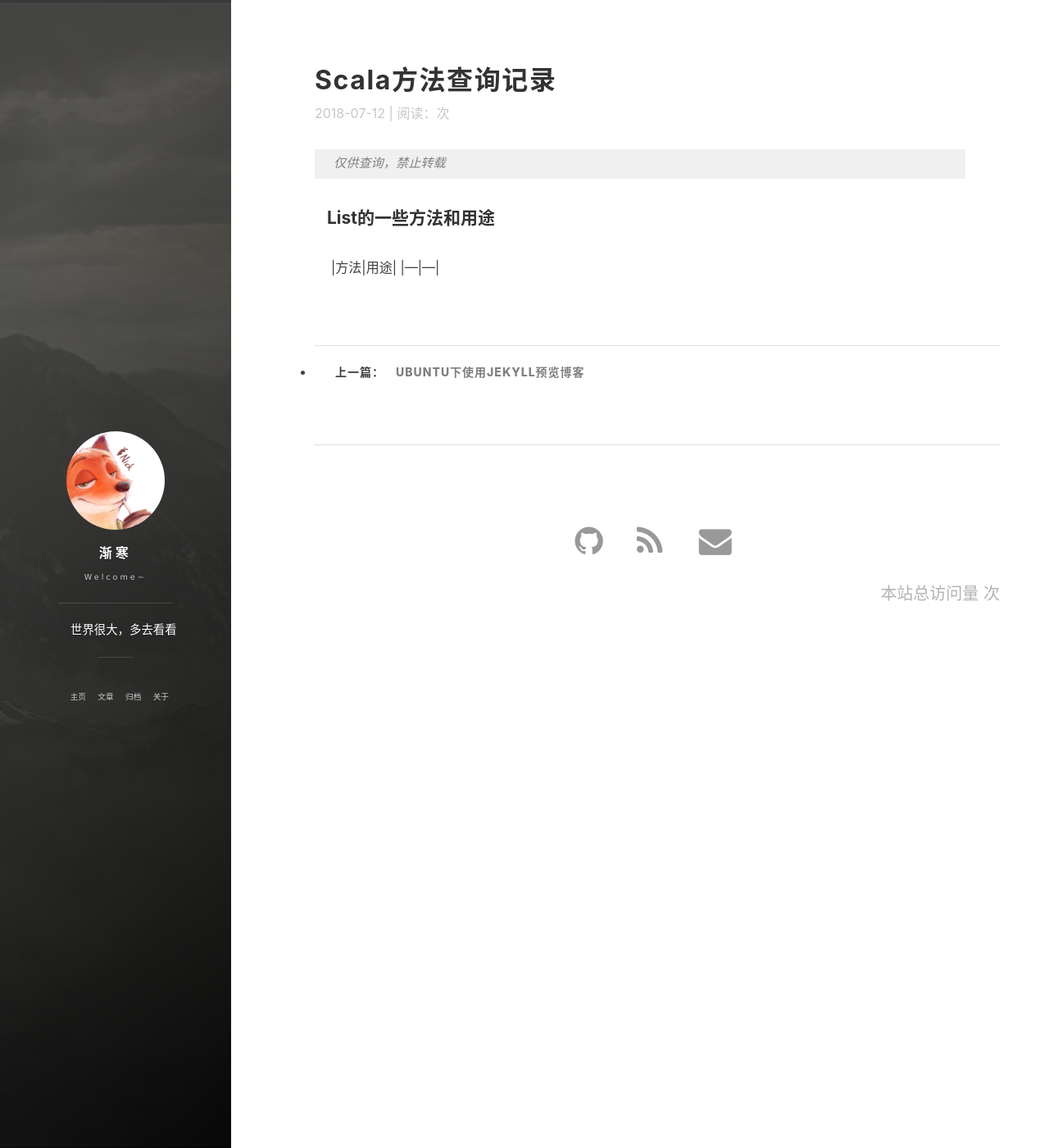
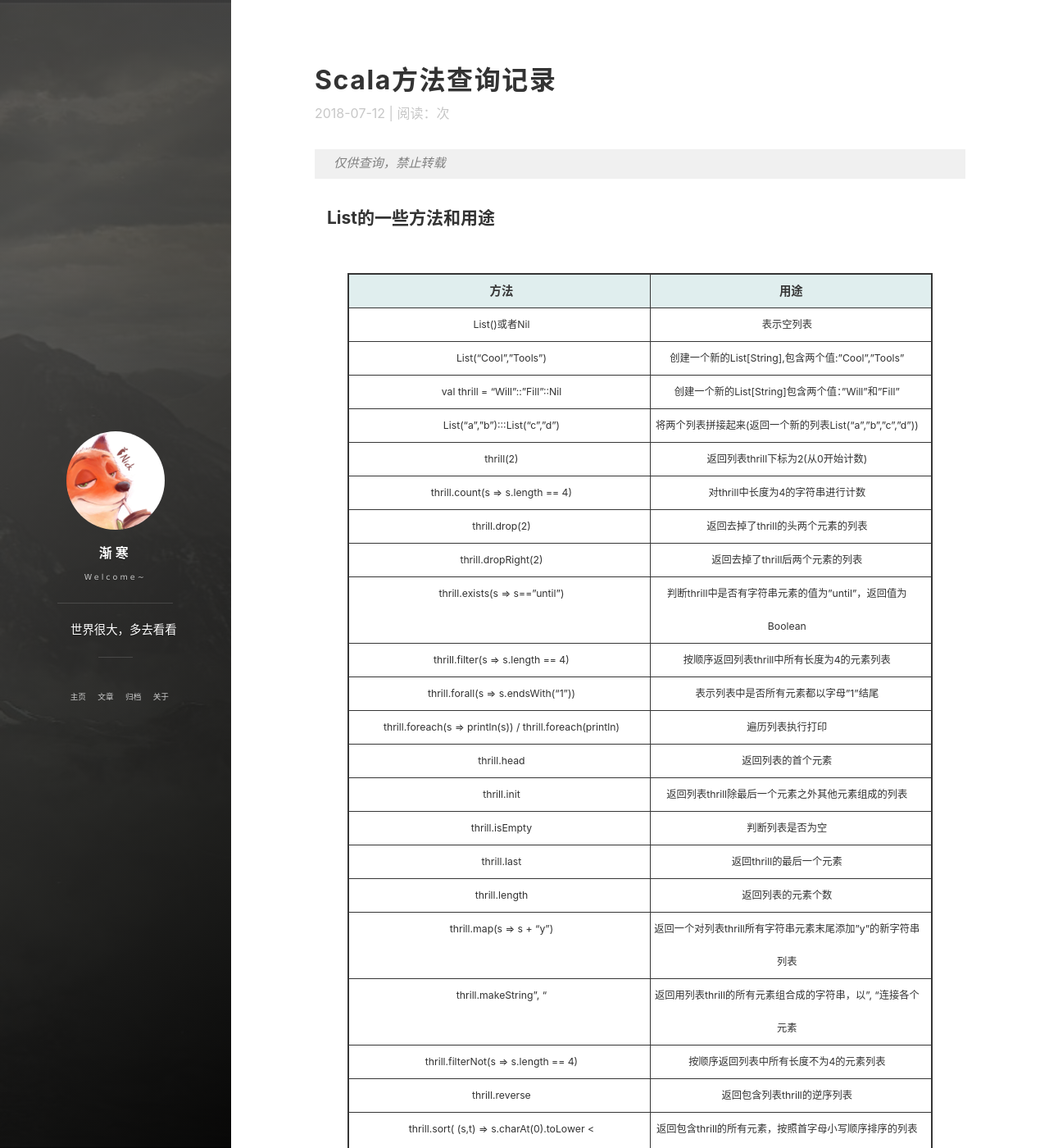
Before and after one commit to Fleschier/Fleschier.github.io, a Jekyll site: the page built from _posts/2018-07-12-Scala-infos.md, in a window 1280 px wide and 1400 px high. Shown: the whole window at 82% size. Built offline with Jekyll 4.4.1, drawn with Linux system fonts in a browser that asks for light colours; nearby versions of some CDN libraries; some of the changed text lies outside the part shown.

Commit message:
update list usage

```diff
--- a/_posts/2018-07-12-Scala-infos.md
+++ b/_posts/2018-07-12-Scala-infos.md
@@ -11,3 +11,26 @@ tags:   ๑Scala
 
 |方法|用途|
 |---|---|
+|List()或者Nil|表示空列表|
+|List("Cool","Tools")|创建一个新的List[String],包含两个值:"Cool","Tools"|
+|val thrill = "Will"::"Fill"::Nil|创建一个新的List[String]包含两个值："Will"和"Fill"|
+|List("a","b"):::List("c","d")|将两个列表拼接起来(返回一个新的列表List("a","b","c","d"))|
+|thrill(2)|返回列表thrill下标为2(从0开始计数)|
+|thrill.count(s => s.length == 4)|对thrill中长度为4的字符串进行计数|
+|thrill.drop(2)|返回去掉了thrill的头两个元素的列表|
+|thrill.dropRight(2)|返回去掉了thrill后两个元素的列表|
+|thrill.exists(s => s=="until")|判断thrill中是否有字符串元素的值为"until"，返回值为Boolean|
+|thrill.filter(s => s.length == 4)|按顺序返回列表thrill中所有长度为4的元素列表|
+|thrill.forall(s => s.endsWith("1"))|表示列表中是否所有元素都以字母"1"结尾|
+|thrill.foreach(s => println(s)) / thrill.foreach(println)|遍历列表执行打印|
+|thrill.head|返回列表的首个元素|
+|thrill.init|返回列表thrill除最后一个元素之外其他元素组成的列表|
+|thrill.isEmpty|判断列表是否为空|
+|thrill.last|返回thrill的最后一个元素|
+|thrill.length|返回列表的元素个数|
+|thrill.map(s => s + "y")|返回一个对列表thrill所有字符串元素末尾添加"y"的新字符串列表|
+|thrill.makeString", "|返回用列表thrill的所有元素组合成的字符串，以", "连接各个元素|
+|thrill.filterNot(s => s.length == 4)|按顺序返回列表中所有长度不为4的元素列表|
+|thrill.reverse|返回包含列表thrill的逆序列表|
+|thrill.sort( (s,t) => s.charAt(0).toLower < t.charAt(0).toLower)|返回包含thrill的所有元素，按照首字母小写顺序排序的列表|
+|thrill.tail|返回列表thrill除首个元素之外其他元素组成的列表|
```
